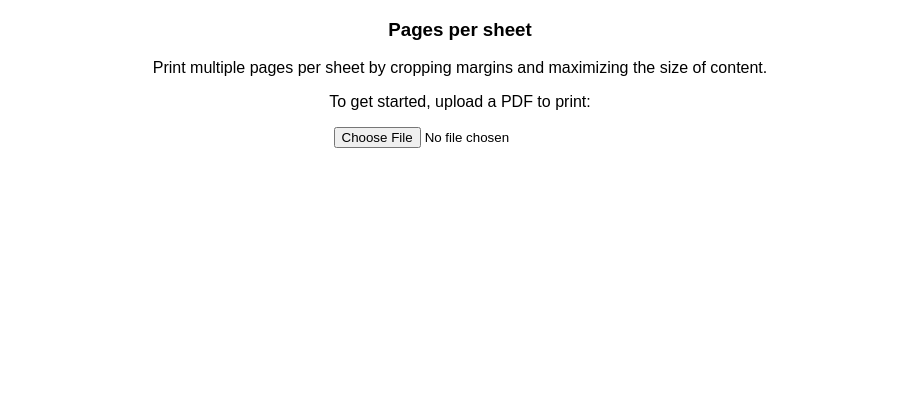
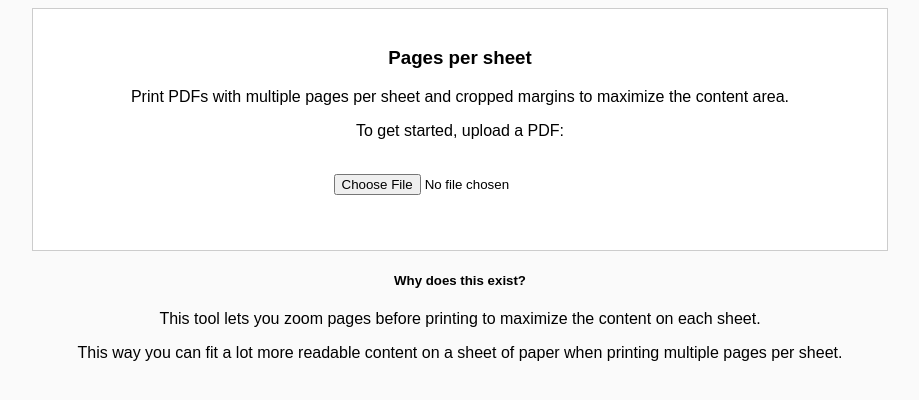
Before and after one commit to theak/pagespersheet, a Flask app: page / in a window 1280 px wide. Shown: the top 400 px of the page, without its empty margins (180-1099 px from the left). Run offline with Flask 3, Linux system fonts and the light colour scheme.

Commit message:
refactored css and js

```diff
--- /dev/null
+++ b/static/css/index.css
@@ -0,0 +1,32 @@
+body {
+  font-family: sans-serif;
+  text-align: center;
+  background-color: #FAFAFA
+}
+
+#spinner {
+  display: inline-block;
+  width: 50px;
+  height: 50px;
+  border: 3px solid rgba(255,255,255,.3);
+  border-radius: 50%;
+  border-top-color: #000;
+  animation: spin 2s ease-in-out infinite;
+  -webkit-animation: spin 2s ease-in-out infinite;
+}
+
+@keyframes spin {
+  to { -webkit-transform: rotate(360deg); }
+}
+@-webkit-keyframes spin {
+  to { -webkit-transform: rotate(360deg); }
+}
+
+#container {
+    width: 8.5in;
+    margin-right: auto;
+    margin-left: auto;
+    background-color: #FFF;
+    border: solid 1px #CCC;
+    padding: 0.2in;
+}
--- a/templates/index.html
+++ b/templates/index.html
@@ -4,49 +4,59 @@
   <meta charset="UTF-8">
   <meta name="viewport" content="width=device-width, initial-scale=1.0">
   <title>Pages Per Sheet</title>
-    <style>
-        body {font-family: sans-serif; text-align: center}
-
-        #spinner {
-          display: inline-block;
-          width: 50px;
-          height: 50px;
-          border: 3px solid rgba(255,255,255,.3);
-          border-radius: 50%;
-          border-top-color: #000;
-          animation: spin 2s ease-in-out infinite;
-          -webkit-animation: spin 2s ease-in-out infinite;
-        }
-
-        @keyframes spin {
-          to { -webkit-transform: rotate(360deg); }
-        }
-        @-webkit-keyframes spin {
-          to { -webkit-transform: rotate(360deg); }
-        }
-    </style>
+  <link rel="stylesheet" href="/static/css/index.css"/>
 </head>
 <body>
+  <div id="container">
     <h3>Pages per sheet</h3>
-    <p>Print multiple pages per sheet by cropping margins and maximizing the size of content.</p>
-    <p>To get started, upload a PDF to print:</p>
-
+    <p>Print PDFs with multiple pages per sheet and cropped margins to maximize the content area.</p>
+    <p>To get started, upload a PDF:</p>
+    <br />
     <form id="uploadForm" action="/upload" method="post" enctype="multipart/form-data">
       <input type="file" name="file" id="fileInput">
     </form>
+    <br/><br/>
 
     <div id="loader" style="display:none"><br/><br/>
-        <div id="spinner"></div><br/><br/>
-        Uploading <span id="filename">file</span> and generating preview...
+      <div id="spinner"></div><br/>
+      <p>Uploading <span id="filename">file</span> and generating preview...</p>
+      <p><button onclick="cancel()">cancel</button></p>
     </div>
 
     <script>
+      function preventDefaults(e) {
+        e.preventDefault();
+        e.stopPropagation();
+      }
+
+      function cancel() {
+        document.getElementById('fileInput').value = '';
+        window.location.reload();
+      }
+
+      const dropArea = document.getElementById('container');
+      dropArea.addEventListener('drop', (e) => {
+        const fileInput = document.getElementById('fileInput');
+        fileInput.files = e.dataTransfer.files;
+        fileInput.dispatchEvent(new Event('change'));
+      }, false);
+      ['dragenter', 'dragover', 'dragleave', 'drop'].forEach(eventName => {
+        dropArea.addEventListener(eventName, preventDefaults, false);
+        document.body.addEventListener(eventName, preventDefaults, false);
+      });
+
       document.getElementById('fileInput').addEventListener('change', function() {
         document.getElementById('loader').style.display = 'block';
         document.getElementById('filename').innerHTML = document.getElementById('fileInput').files[0].name;
         document.getElementById('uploadForm').submit();
       });
     </script>
+  </div>
 
+  <div>
+    <h5>Why does this exist?</h5>
+    <p>This tool lets you zoom pages before printing to maximize the content on each sheet.</p>
+    <p>This way you can fit a lot more readable content on a sheet of paper when printing multiple pages per sheet.</p>
+  </div>
 </body>
 </html>
```
Also changed, not shown: static/css/preview.css (added, +45 -0 lines), static/js/render.js (added, +38 -0 lines), templates/render.html (+14 -86 lines). Lines whose indentation alone changed are shown as unchanged.
